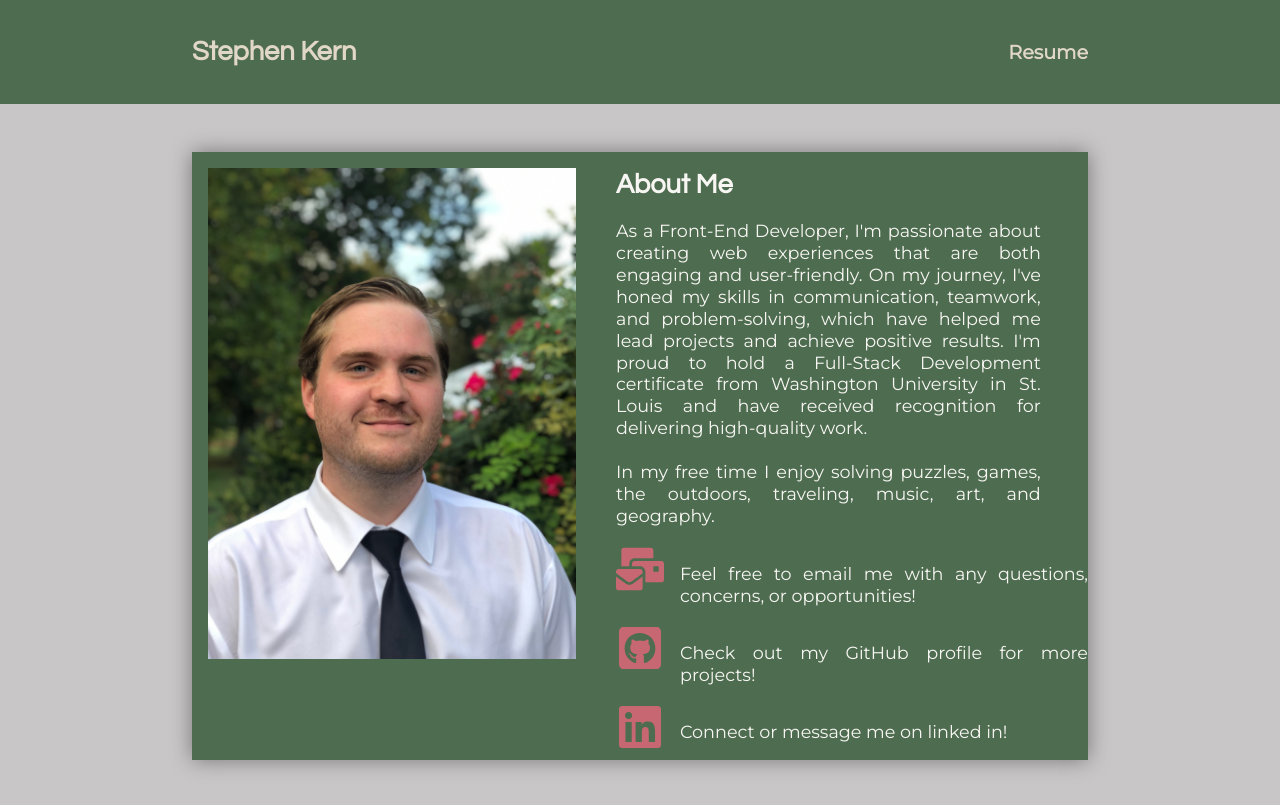
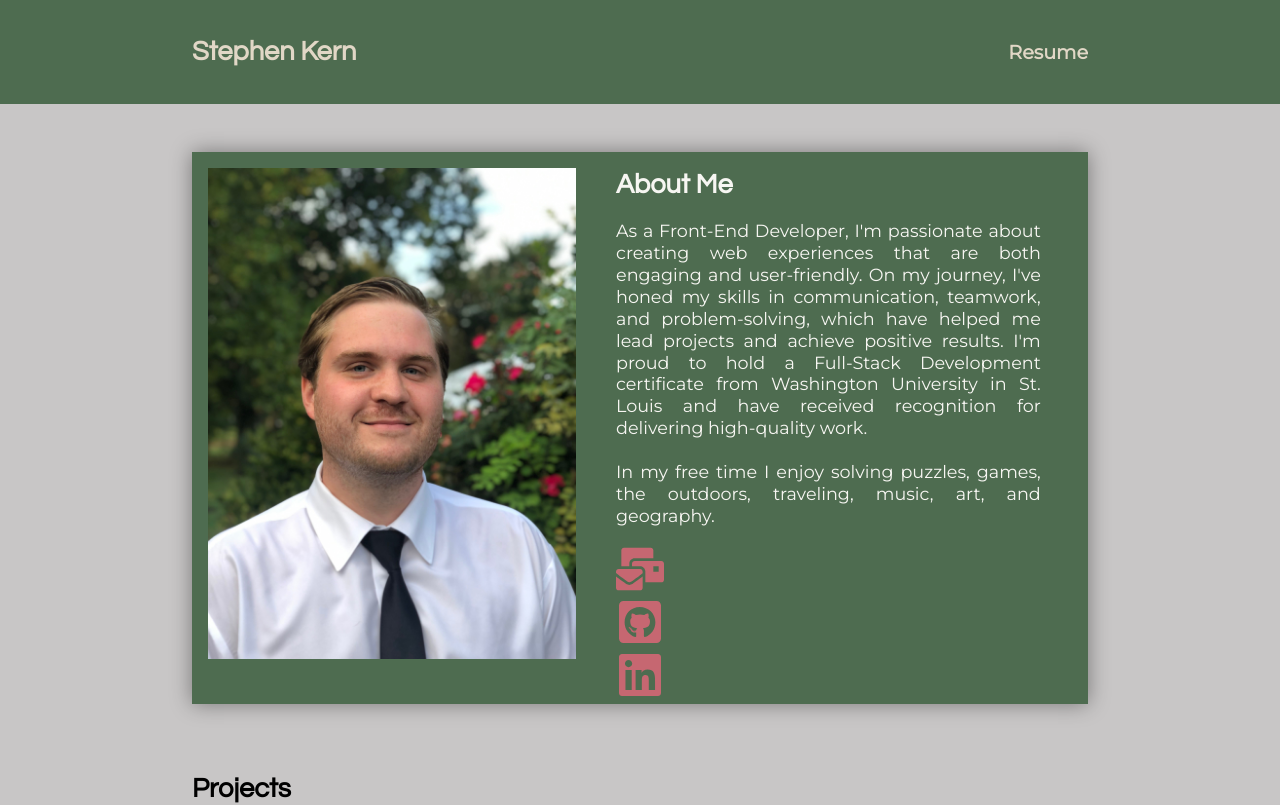
Before and after one commit to stephen-kern/React-Portfolio, a React (Create React App) app: page / in a window 1280 px wide. Shown: the top 805 px of the page. Built offline with nearby package versions, Linux system fonts and the light colour scheme.

Commit message:
animated the descrtiptons of my social icons to appear on hover

```diff
--- a/src/index.css
+++ b/src/index.css
@@ -245,8 +245,25 @@ header nav ul li a:hover {
   display: flex;
 }
 
-.social-icons-col p {
+.social-icons-col .social-description {
   margin-left: 1rem;
+  display: none;
+}
+
+@keyframes slide-in {
+  from {
+    transform: translateY(100%);
+    opacity: 0;
+  }
+  to {
+    transform: translateY(0);
+    opacity: 1;
+  }
+}
+
+.social-icons-col:hover .social-description {
+  display: block;
+  animation: slide-in 0.5s forwards;
 }
 
 .bio-social-icons {
@@ -269,6 +286,10 @@ footer{
   margin-top: 3rem;
 }
 
+footer p {
+  color: var(--secondary);
+}
+
 .footer-social-container{
   margin-right: 1rem;
 }
--- a/src/pages/About/index.js
+++ b/src/pages/About/index.js
@@ -25,7 +25,7 @@ function About() {
               In my free time I enjoy solving puzzles, games, the outdoors, traveling, music, art, and
               geography.
             </p>
-            <div className="contact-container">
+            <div>
               <div className="social-icons-col">
                 <a
                   href="mailto: stephenkern96@gmail.com"
@@ -35,9 +35,9 @@ function About() {
                 >
                   <FaMailBulk fontSize={"3em"} />
                 </a>
-                <p>
-                  Feel free to email me with any questions, concerns, or
-                  opportunities!
+                <p className="social-description">
+                  Email me with any questions, concerns, or
+                  collaborations!
                 </p>
               </div>
               <div className="social-icons-col">
@@ -49,7 +49,7 @@ function About() {
                 >
                   <FaGithubSquare fontSize={"3em"} />
                 </a>
-                <p>
+                <p className="social-description">
                   Check out my GitHub profile for more projects!
                 </p>
               </div>
@@ -62,7 +62,7 @@ function About() {
                 >
                   <FaLinkedin fontSize={"3em"} />
                 </a>
-                <p>
+                <p className="social-description">
                   Connect or message me on linked in!
                 </p>
               </div>
```
